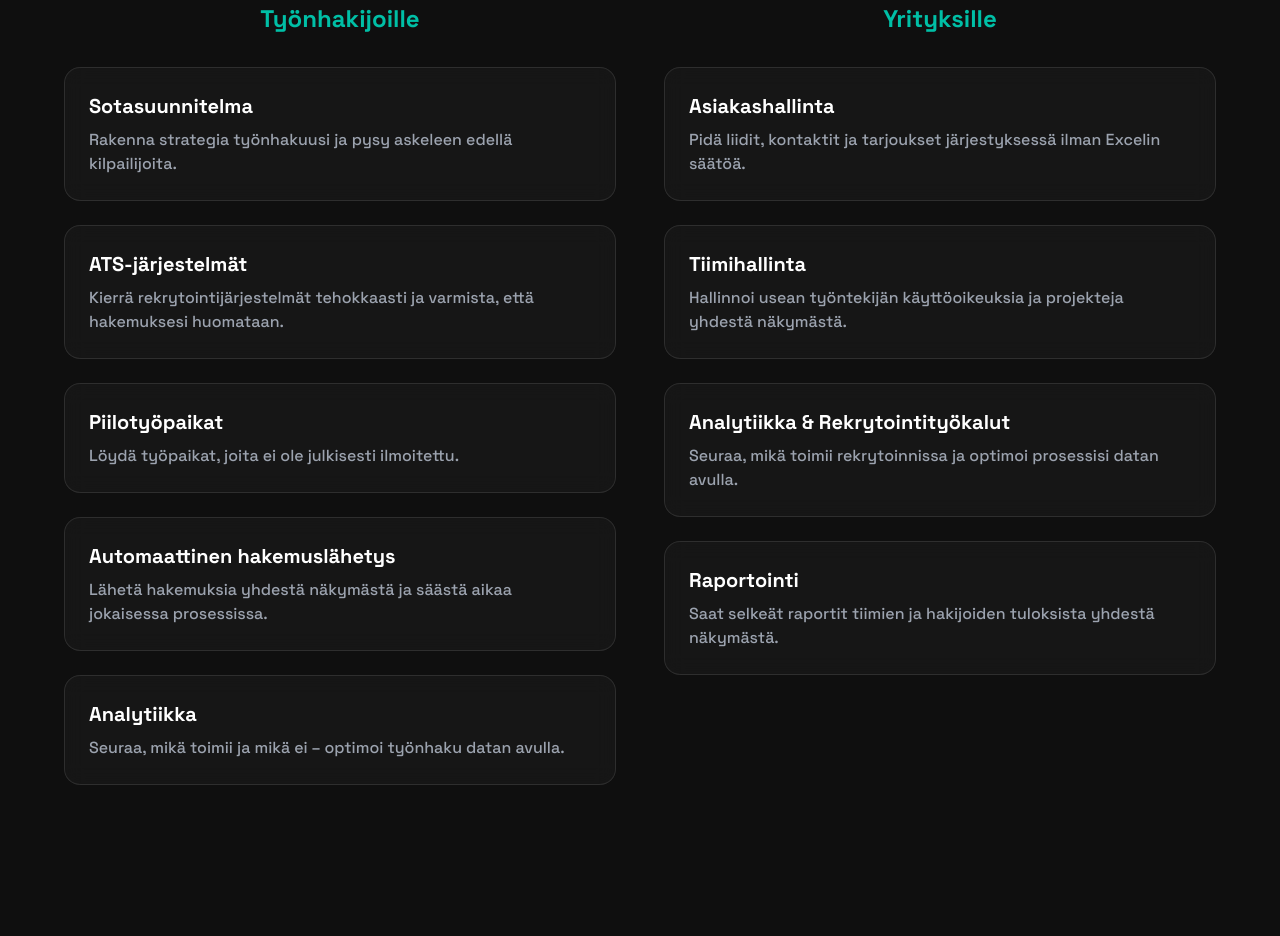
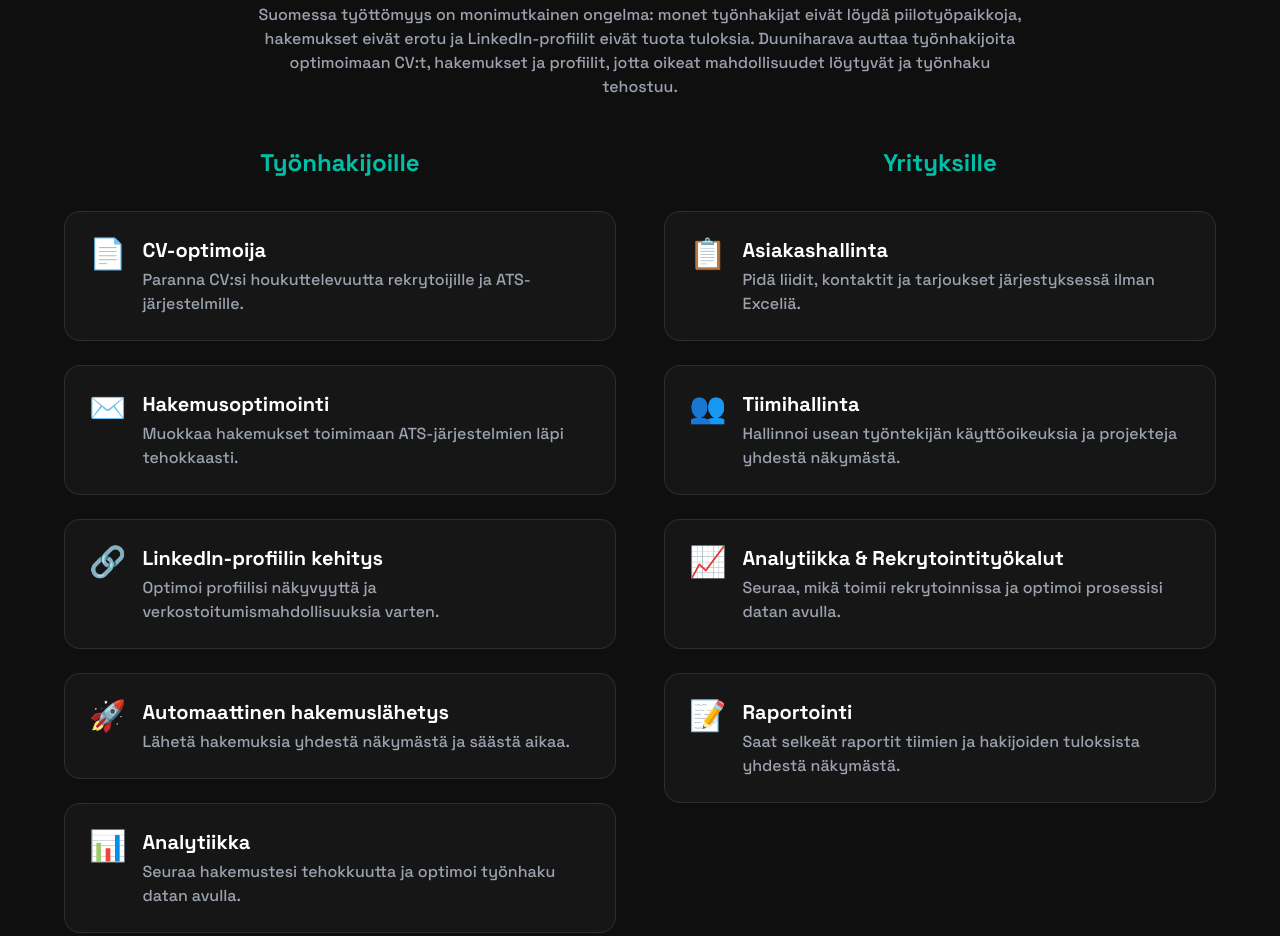
Before and after one commit to peetusalminen1-cmyk/duuniharava-frontend, a plain HTML site: page index.html in a window 1280 px wide. Shown: the part 993-1929 px from the top of the page. Drawn offline with nearby package versions, Linux system fonts and the light colour scheme.

Commit message:
Update index.html

```diff
--- a/index.html
+++ b/index.html
@@ -22,6 +22,11 @@ body {
 }
 .gradient-bg {background: linear-gradient(90deg, #00BFA6, #FF6F3C);}
 input::placeholder { color: rgba(255, 255, 255, 0.3); }
+@keyframes fadeIn {
+  0% {opacity:0; transform: translateY(10px);}
+  100% {opacity:1; transform: translateY(0);}
+}
+.animate-fadeIn { animation: fadeIn 0.6s ease forwards; }
 </style>
 </head>
 <body class="px-6">
@@ -51,31 +56,49 @@ input::placeholder { color: rgba(255, 255, 255, 0.3); }
 <!-- Työnhakijat vs Yritykset -->
 <section class="py-24 max-w-6xl mx-auto">
   <h2 class="text-3xl font-bold text-center mb-16">Mitä tarjoamme</h2>
+  <p class="text-center text-gray-400 mb-12 max-w-3xl mx-auto">
+    Suomessa työttömyys on monimutkainen ongelma: monet työnhakijat eivät löydä piilotyöpaikkoja, hakemukset eivät erotu ja LinkedIn-profiilit eivät tuota tuloksia. Duuniharava auttaa työnhakijoita optimoimaan CV:t, hakemukset ja profiilit, jotta oikeat mahdollisuudet löytyvät ja työnhaku tehostuu.
+  </p>
   <div class="grid md:grid-cols-2 gap-12">
 
     <!-- Työnhakijoille -->
     <div>
       <h3 class="text-2xl font-bold turkoosi-text mb-8 text-center">Työnhakijoille</h3>
       <div class="grid gap-6">
-        <div class="glass p-6 rounded-2xl hover:border-[#00BFA6] transition">
-          <h4 class="text-xl font-bold mb-2">Sotasuunnitelma</h4>
-          <p class="text-gray-400">Rakenna strategia työnhakuusi ja pysy askeleen edellä kilpailijoita.</p>
+        <div class="glass p-6 rounded-2xl hover:border-[#00BFA6] transition flex items-start gap-4 animate-fadeIn">
+          <span class="text-3xl">📄</span>
+          <div>
+            <h4 class="text-xl font-bold mb-1">CV-optimoija</h4>
+            <p class="text-gray-400">Paranna CV:si houkuttelevuutta rekrytoijille ja ATS-järjestelmille.</p>
+          </div>
         </div>
-        <div class="glass p-6 rounded-2xl hover:border-[#00BFA6] transition">
-          <h4 class="text-xl font-bold mb-2">ATS-järjestelmät</h4>
-          <p class="text-gray-400">Kierrä rekrytointijärjestelmät tehokkaasti ja varmista, että hakemuksesi huomataan.</p>
+        <div class="glass p-6 rounded-2xl hover:border-[#00BFA6] transition flex items-start gap-4 animate-fadeIn">
+          <span class="text-3xl">✉️</span>
+          <div>
+            <h4 class="text-xl font-bold mb-1">Hakemusoptimointi</h4>
+            <p class="text-gray-400">Muokkaa hakemukset toimimaan ATS-järjestelmien läpi tehokkaasti.</p>
+          </div>
         </div>
-        <div class="glass p-6 rounded-2xl hover:border-[#00BFA6] transition">
-          <h4 class="text-xl font-bold mb-2">Piilotyöpaikat</h4>
-          <p class="text-gray-400">Löydä työpaikat, joita ei ole julkisesti ilmoitettu.</p>
+        <div class="glass p-6 rounded-2xl hover:border-[#00BFA6] transition flex items-start gap-4 animate-fadeIn">
+          <span class="text-3xl">🔗</span>
+          <div>
+            <h4 class="text-xl font-bold mb-1">LinkedIn-profiilin kehitys</h4>
+            <p class="text-gray-400">Optimoi profiilisi näkyvyyttä ja verkostoitumismahdollisuuksia varten.</p>
+          </div>
         </div>
-        <div class="glass p-6 rounded-2xl hover:border-[#00BFA6] transition">
-          <h4 class="text-xl font-bold mb-2">Automaattinen hakemuslähetys</h4>
-          <p class="text-gray-400">Lähetä hakemuksia yhdestä näkymästä ja säästä aikaa jokaisessa prosessissa.</p>
+        <div class="glass p-6 rounded-2xl hover:border-[#00BFA6] transition flex items-start gap-4 animate-fadeIn">
+          <span class="text-3xl">🚀</span>
+          <div>
+            <h4 class="text-xl font-bold mb-1">Automaattinen hakemuslähetys</h4>
+            <p class="text-gray-400">Lähetä hakemuksia yhdestä näkymästä ja säästä aikaa.</p>
+          </div>
         </div>
-        <div class="glass p-6 rounded-2xl hover:border-[#00BFA6] transition">
-          <h4 class="text-xl font-bold mb-2">Analytiikka</h4>
-          <p class="text-gray-400">Seuraa, mikä toimii ja mikä ei – optimoi työnhaku datan avulla.</p>
+        <div class="glass p-6 rounded-2xl hover:border-[#00BFA6] transition flex items-start gap-4 animate-fadeIn">
+          <span class="text-3xl">📊</span>
+          <div>
+            <h4 class="text-xl font-bold mb-1">Analytiikka</h4>
+            <p class="text-gray-400">Seuraa hakemustesi tehokkuutta ja optimoi työnhaku datan avulla.</p>
+          </div>
         </div>
       </div>
     </div>
@@ -84,21 +107,33 @@ input::placeholder { color: rgba(255, 255, 255, 0.3); }
     <div>
       <h3 class="text-2xl font-bold turkoosi-text mb-8 text-center">Yrityksille</h3>
       <div class="grid gap-6">
-        <div class="glass p-6 rounded-2xl hover:border-[#FF6F3C] transition">
-          <h4 class="text-xl font-bold mb-2">Asiakashallinta</h4>
-          <p class="text-gray-400">Pidä liidit, kontaktit ja tarjoukset järjestyksessä ilman Excelin säätöä.</p>
+        <div class="glass p-6 rounded-2xl hover:border-[#FF6F3C] transition flex items-start gap-4 animate-fadeIn">
+          <span class="text-3xl">📋</span>
+          <div>
+            <h4 class="text-xl font-bold mb-1">Asiakashallinta</h4>
+            <p class="text-gray-400">Pidä liidit, kontaktit ja tarjoukset järjestyksessä ilman Exceliä.</p>
+          </div>
         </div>
-        <div class="glass p-6 rounded-2xl hover:border-[#FF6F3C] transition">
-          <h4 class="text-xl font-bold mb-2">Tiimihallinta</h4>
-          <p class="text-gray-400">Hallinnoi usean työntekijän käyttöoikeuksia ja projekteja yhdestä näkymästä.</p>
+        <div class="glass p-6 rounded-2xl hover:border-[#FF6F3C] transition flex items-start gap-4 animate-fadeIn">
+          <span class="text-3xl">👥</span>
+          <div>
+            <h4 class="text-xl font-bold mb-1">Tiimihallinta</h4>
+            <p class="text-gray-400">Hallinnoi usean työntekijän käyttöoikeuksia ja projekteja yhdestä näkymästä.</p>
+          </div>
         </div>
-        <div class="glass p-6 rounded-2xl hover:border-[#FF6F3C] transition">
-          <h4 class="text-xl font-bold mb-2">Analytiikka & Rekrytointityökalut</h4>
-          <p class="text-gray-400">Seuraa, mikä toimii rekrytoinnissa ja optimoi prosessisi datan avulla.</p>
+        <div class="glass p-6 rounded-2xl hover:border-[#FF6F3C] transition flex items-start gap-4 animate-fadeIn">
+          <span class="text-3xl">📈</span>
+          <div>
+            <h4 class="text-xl font-bold mb-1">Analytiikka & Rekrytointityökalut</h4>
+            <p class="text-gray-400">Seuraa, mikä toimii rekrytoinnissa ja optimoi prosessisi datan avulla.</p>
+          </div>
         </div>
-        <div class="glass p-6 rounded-2xl hover:border-[#FF6F3C] transition">
-          <h4 class="text-xl font-bold mb-2">Raportointi</h4>
-          <p class="text-gray-400">Saat selkeät raportit tiimien ja hakijoiden tuloksista yhdestä näkymästä.</p>
+        <div class="glass p-6 rounded-2xl hover:border-[#FF6F3C] transition flex items-start gap-4 animate-fadeIn">
+          <span class="text-3xl">📝</span>
+          <div>
+            <h4 class="text-xl font-bold mb-1">Raportointi</h4>
+            <p class="text-gray-400">Saat selkeät raportit tiimien ja hakijoiden tuloksista yhdestä näkymästä.</p>
+          </div>
         </div>
       </div>
     </div>
@@ -212,12 +247,4 @@ authForm.onsubmit = async (e) => {
       window.location.href = 'dashboard.html';
     }
   } else {
-    const { error } = await supabaseClient.auth.signInWithPassword({ email, password });
-    if (error) alert("Kirjautumisvirhe: " + error.message);
-    else window.location.href = 'dashboard.html';
-  }
-};
-</script>
-
-</body>
-</html>
+    const { error } = await supabase
```
